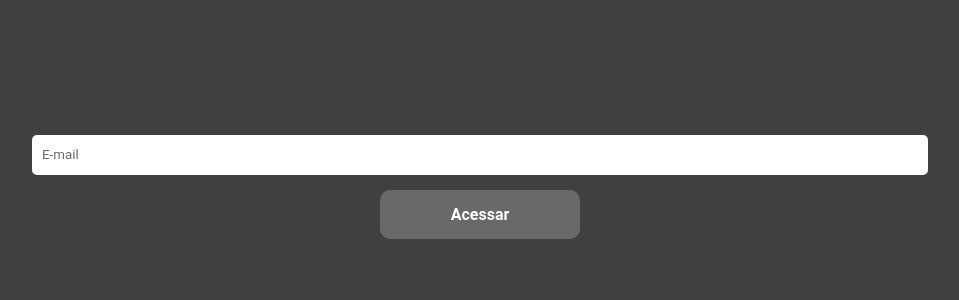
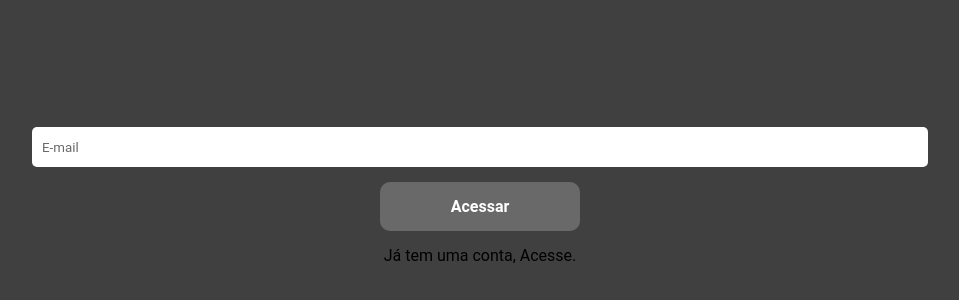
Before and after one commit to jsamuel15/sggs, a React (Create React App) app: page /RecoverPassword in a window 1280 px wide. Shown: the part 204-504 px from the top of the page, without its empty margins (160-1119 px from the left). Built offline with nearby package versions, Linux system fonts and the light colour scheme.

Commit message:
fix(refactor): subindo codigo

```diff
--- a/src/ListPerformanceCompany/pages/Login/LoginPage.tsx
+++ b/src/ListPerformanceCompany/pages/Login/LoginPage.tsx
@@ -115,7 +115,7 @@ const LoginPage: React.FC = () => {
                     >
                         Entrar
                     </Button>
-                    <TextAction onClick={() => window.location.replace('/RecoverPasswordPage')}>Lembrar senha</TextAction>
+                    <TextAction onClick={() => window.location.replace('/RecoverPassword')}>Lembrar senha</TextAction>
                 </ContainerInner>
             </Home>
         </Container>
--- a/src/ListPerformanceCompany/pages/Login/loginStyles.ts
+++ b/src/ListPerformanceCompany/pages/Login/loginStyles.ts
@@ -99,6 +99,7 @@ export const TextAction = styled.text<TextActionInterFaces>`
     animation-name: none;
     font-size: 16px;
     cursor: pointer;
+    padding: 15px 0px 0px 0px;
     :hover {
         color: ${(props) => (props.activeText ? colors.basic.green : colors.basic.greenLimon)};
     }
--- a/src/ListPerformanceCompany/pages/RecoverPassword/RecoverPasswordPage.tsx
+++ b/src/ListPerformanceCompany/pages/RecoverPassword/RecoverPasswordPage.tsx
@@ -1,5 +1,7 @@
 // libraries
 import React, { useState } from 'react';
+
+import Navigation from '../../routes/navigation';
 
 // js
 import {
@@ -13,6 +15,8 @@ import {
 const App: React.FC = () => {
     // states
     const [email, setEmail] = useState('');
+    const [pathRoute, setPathRoute] = useState('');
+    const [redirect, setRedirect] = useState(false);
 
     // methods
     const onChangeEmail = (txt: React.ChangeEvent<HTMLInputElement>) => {
@@ -26,9 +30,15 @@ const App: React.FC = () => {
         return true;
     };
 
+    const Signin = () => {
+        setRedirect(true);
+        setPathRoute('/');
+    };
+
     // main
     return (
         <Container>
+            <Navigation pathRoute={pathRoute} redirect={redirect} />
             <Input type="email" placeholder="E-mail" value={email} onChange={onChangeEmail} />
             <Button
                 disabled={ValidationDisabled()}
@@ -36,8 +46,8 @@ const App: React.FC = () => {
             >
                 <TextButton>Acessar</TextButton>
             </Button>
-            <TextAction onClick={() => window.location.replace('/')}>
-                Caso tenha uma conta, Acesse.
+            <TextAction onClick={Signin}>
+                Já tem uma conta, Acesse.
             </TextAction>
         </Container>
     );
--- a/src/ListPerformanceCompany/pages/RecoverPassword/RecoverPasswordStyles.ts
+++ b/src/ListPerformanceCompany/pages/RecoverPassword/RecoverPasswordStyles.ts
@@ -59,12 +59,13 @@ export const TextButton = styled.text`
 
 export const TextAction = styled.text<TextActionInterFaces>`
     border-radius: 20px;
-    color: ${colors.basic.ligthBlack};
+    color: ${colors.basic.black};
     animation-name: none;
     font-size: 16px;
     cursor: pointer;
+    padding: 15px 0px 0px 0px;
     :hover {
-        color: ${(props) => (props.activeText ? colors.basic.grey : colors.basic.green)};
+        color: ${(props) => (props.activeText ? colors.basic.dimGrey : colors.basic.green)};
     }
 `;
 
```
